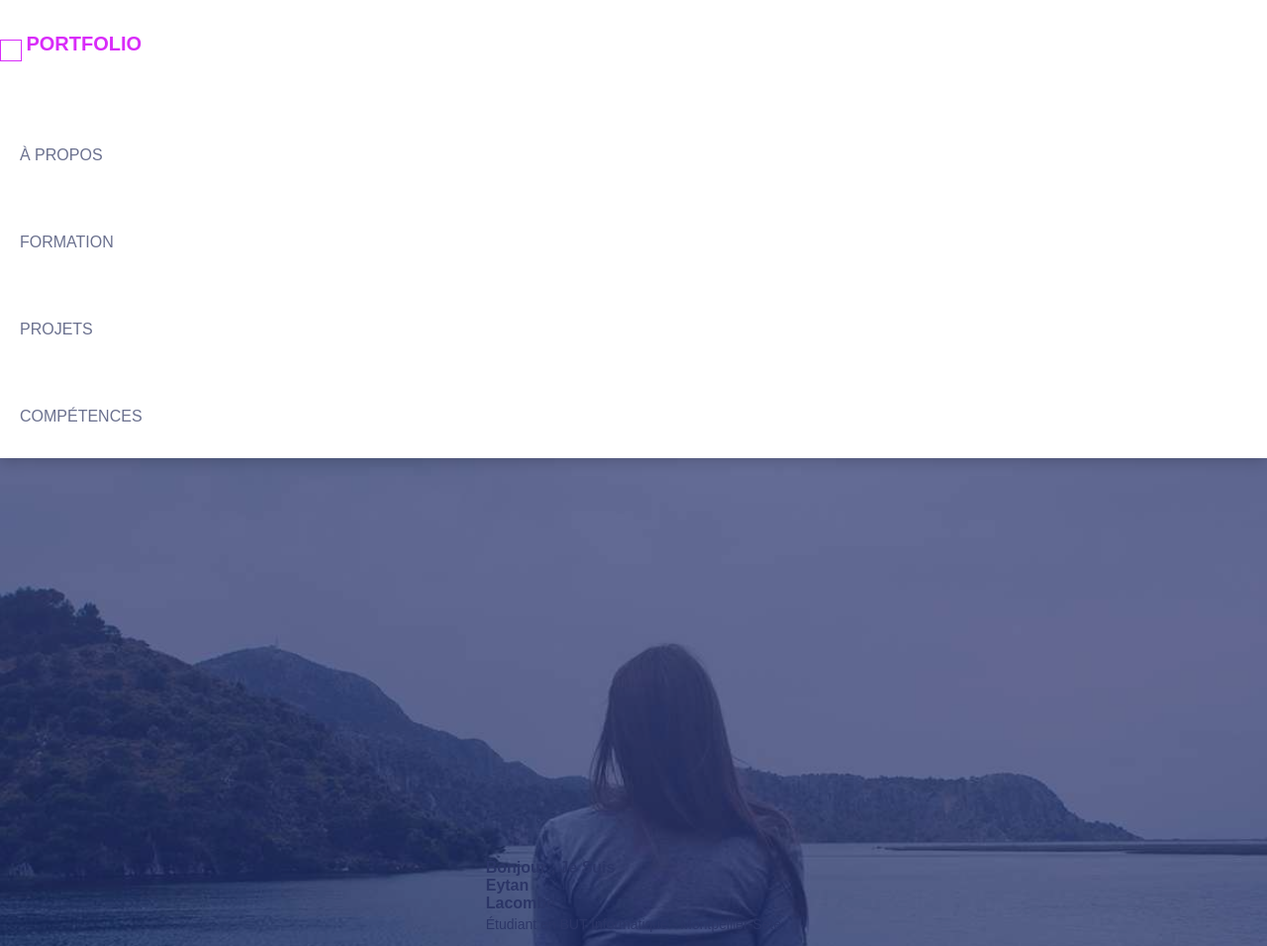
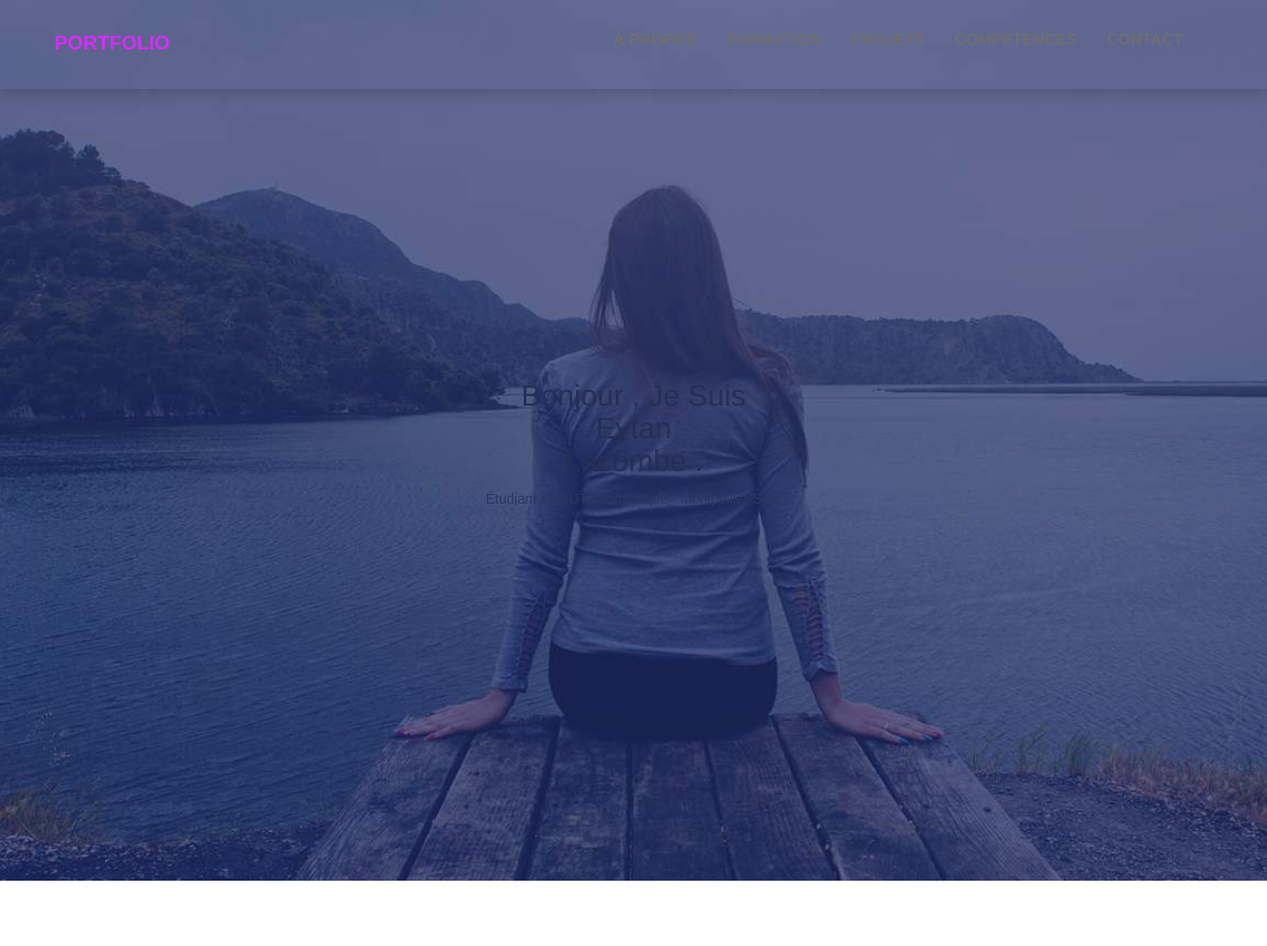
Before and after one commit to eytanlacombe/Portfolio-Lacombe-Eytan, a plain HTML site: page index.html in a window 1280 px wide. Shown: the top 956 px of the page at 99% size. Drawn offline with Linux system fonts and the light colour scheme.

Commit message:
Update index.html

```diff
--- a/index.html
+++ b/index.html
@@ -6,6 +6,16 @@
     <meta name="viewport" content="width=device-width, initial-scale=1">
     <title>Portfolio - Eytan Lacombe</title>
     <link rel="stylesheet" href="Browny Free Website Template - Free-CSS.com/browny-v1.0/assets/css/style.css">
+    <!-- Lien vers les fichiers CSS -->
+<link rel="stylesheet" href="Browny Free Website Template - Free-CSS.com/browny-v1.0/assets/css/animate.css">
+<link rel="stylesheet" href="Browny Free Website Template - Free-CSS.com/browny-v1.0/assets/css/bootsnav.css">
+<link rel="stylesheet" href="Browny Free Website Template - Free-CSS.com/browny-v1.0/assets/css/bootstrap.min.css">
+<link rel="stylesheet" href="Browny Free Website Template - Free-CSS.com/browny-v1.0/assets/css/flaticon.css">
+<link rel="stylesheet" href="Browny Free Website Template - Free-CSS.com/browny-v1.0/assets/css/font-awesome.min.css">
+<link rel="stylesheet" href="Browny Free Website Template - Free-CSS.com/browny-v1.0/assets/css/owl.carousel.min.css">
+<link rel="stylesheet" href="Browny Free Website Template - Free-CSS.com/browny-v1.0/assets/css/owl.theme.default.min.css">
+<link rel="stylesheet" href="Browny Free Website Template - Free-CSS.com/browny-v1.0/assets/css/responsive.css">
+
 </head>
 <body>
 <header class="top-area">
```
